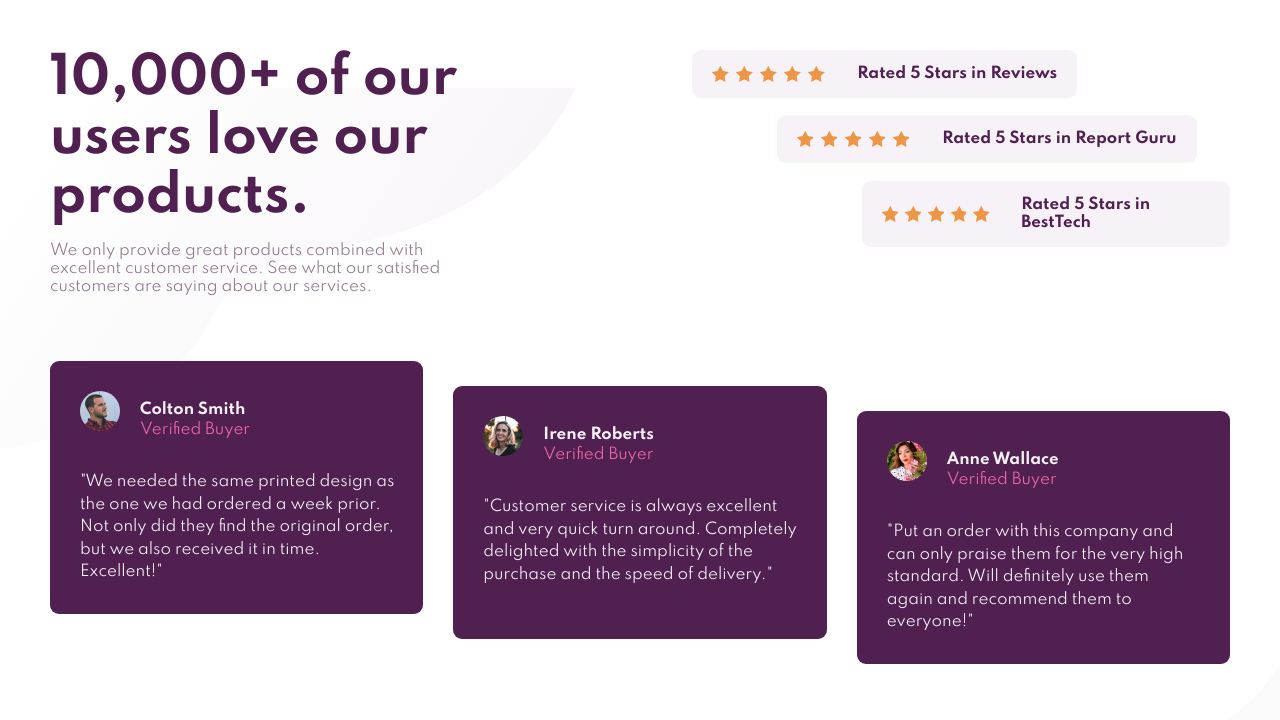
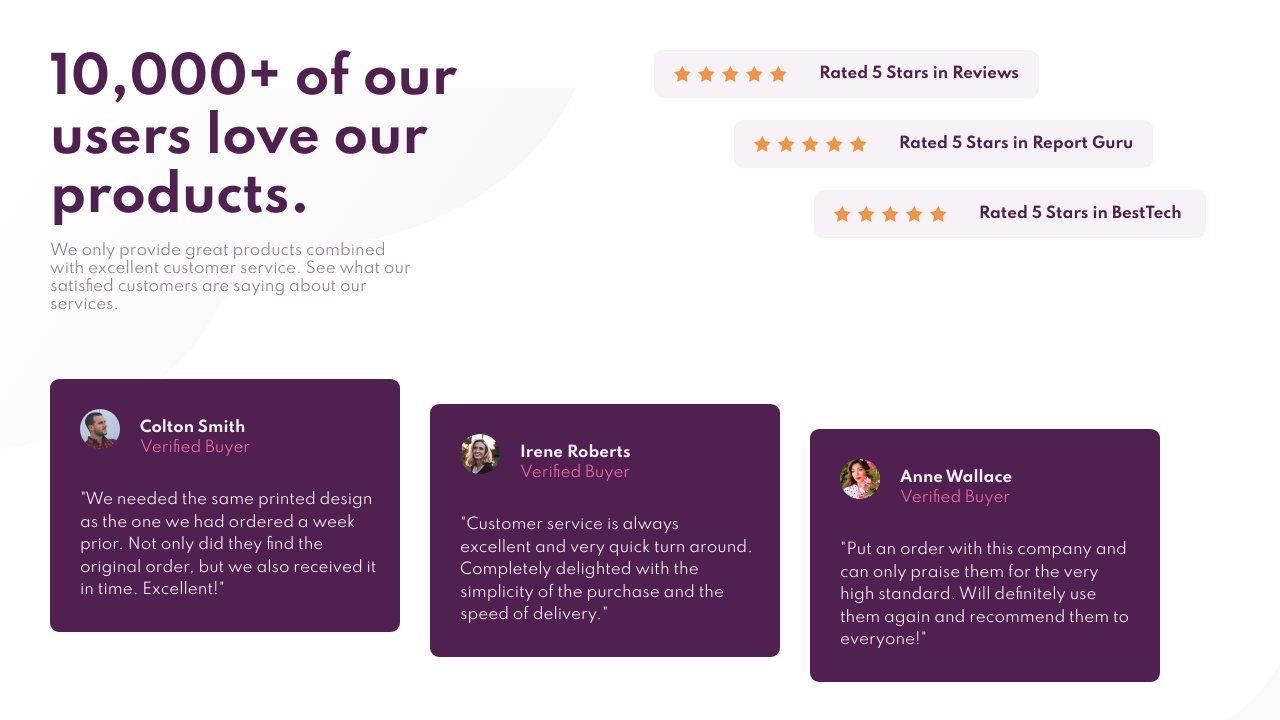
Before and after one commit to Shady-Omar/Frontend-Mentor-Challenge-9, a plain HTML site: page index.html in a window 1280 px wide. Drawn offline with Linux system fonts and the light colour scheme.

Commit message:
CSS Modified

```diff
--- a/main.css
+++ b/main.css
@@ -16,6 +16,7 @@ body {
 
 section {
     margin: 50px;
+    max-width: 1110px;
 }
 
 section .info {
@@ -96,6 +97,7 @@ section .info .rate .rateThree {
     background: hsl(300, 24%, 96%);
     padding: 0px 20px;
     border-radius: 9px;
+    width: 22rem;
 }
 
 section .info .rate .rateThree p {
--- a/mobile.css
+++ b/mobile.css
@@ -21,6 +21,7 @@ section .info .text p {
 section .info .rate .rateOne {
     left: 0%;
     transform: translate(-25px, 25px);
+
 }
 
 section .info .rate .rateTwo {
@@ -36,6 +37,7 @@ section .info .rate .rateTwo p {
 section .info .rate .rateThree {
     left: 0%;
     transform: translate(-25px, 195px);
+    width: 19rem;
 }
 
 section .review {
```
